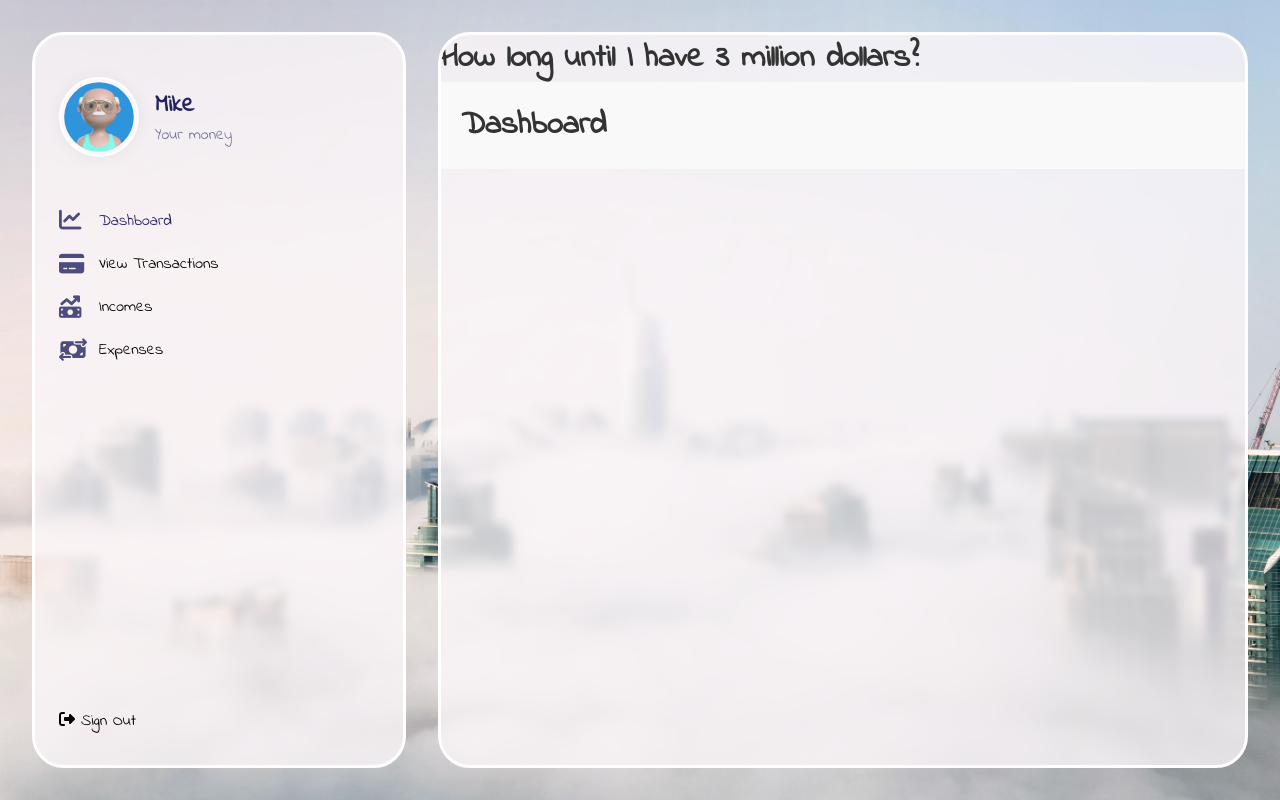
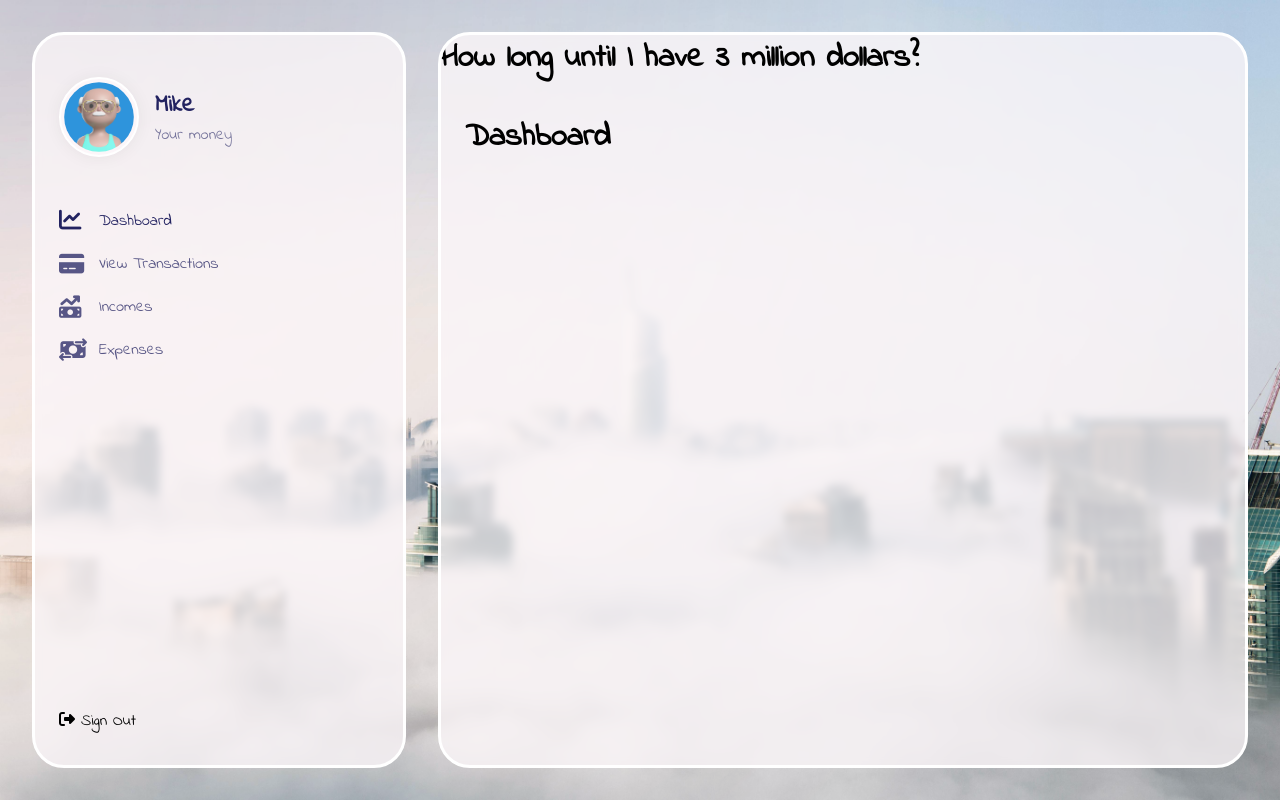
Before and after one commit to flufynarwhal/when-can-I, a React (Vite) app in the folder frontend/: page / in a window 1280 px wide. Built offline with nearby package versions, Linux system fonts and the light colour scheme; a web font is replaced by a local one.

Commit message:
setup globalContext

```diff
--- a/frontend/src/App.jsx
+++ b/frontend/src/App.jsx
@@ -8,9 +8,13 @@ import Navigation from "./Components/Navigation/Navigation";
 import Dashboard from "./Components/Dashboard/Dashboard";
 import Income from "./Components/Income/Income";
 import Expenses from "./Components/Expenses/Expenses";
+import { useGlobalContext } from "./context/globalContext";
 
 function App() {
   const [active, setActive] = useState(1);
+
+  const global = useGlobalContext();
+  console.log(global);
 
   const displayData = () => {
     switch (active) {
--- a/frontend/src/Components/Dashboard/Dashboard.css
+++ /dev/null
@@ -1,8 +0,0 @@
-.dashboard--container {
-  padding: 20px;
-  background-color: #f9f9f9;
-}
-
-h1 {
-  color: #333;
-}
--- a/frontend/src/Components/Dashboard/Dashboard.jsx
+++ b/frontend/src/Components/Dashboard/Dashboard.jsx
@@ -1,12 +1,17 @@
 import React from "react";
-import "./Dashboard.css";
+import styled from "styled-components";
+import { InnerLayout } from "../../styles/Layouts";
 
 function Dashboard() {
   return (
-    <div className="dashboard--container">
-      <h1>Dashboard</h1>
-    </div>
+    <DashboardStyled>
+      <InnerLayout>
+        <h1>Dashboard</h1>
+      </InnerLayout>
+    </DashboardStyled>
   );
 }
 
+const DashboardStyled = styled.div``;
+
 export default Dashboard;
--- a/frontend/src/Components/Expenses/Expenses.jsx
+++ b/frontend/src/Components/Expenses/Expenses.jsx
@@ -1,11 +1,17 @@
 import React from "react";
+import styled from "styled-components";
+import { InnerLayout } from "../../styles/Layouts";
 
 function Expenses() {
   return (
-    <div>
-      <h1>expenses</h1>
-    </div>
+    <ExpensesStyled>
+      <InnerLayout>
+        <h1>Expenses</h1>
+      </InnerLayout>
+    </ExpensesStyled>
   );
 }
 
+const ExpensesStyled = styled.div``;
+
 export default Expenses;
--- a/frontend/src/Components/Income/Income.jsx
+++ b/frontend/src/Components/Income/Income.jsx
@@ -1,14 +1,21 @@
 import React from "react";
+import styled from "styled-components";
 import { InnerLayout } from "../../styles/Layouts";
 
 function Income() {
   return (
-    <div className="income--container">
+    <IncomeStyled>
       <InnerLayout>
         <h1>Incomes</h1>
+        <div className="income--content">
+          <div className="form--container"></div>
+          <div className="incomes"></div>
+        </div>
       </InnerLayout>
-    </div>
+    </IncomeStyled>
   );
 }
 
+const IncomeStyled = styled.div``;
+
 export default Income;
--- a/frontend/src/Components/Navigation/Navigation.jsx
+++ b/frontend/src/Components/Navigation/Navigation.jsx
@@ -83,15 +83,18 @@ const NavStyled = styled.nav`
       font-weight: 500;
       cursor: pointer;
       transition: all 0.4s ease-in-out;
+      color: rgba(34, 34, 96, 0.75);
     }
     i {
-      color: rgba(34, 34, 96, 0.8);
+      color: rgba(34, 34, 96, 0.75);
       font-size: 1.4rem;
       transition: all 0.4s ease-in-out;
     }
   }
   .active {
-    color: rgba(34, 34, 96, 1);
+    color: rgba(34, 34, 96, 1) !important;
+    i {
+      color: rgba(34, 34, 96, 1) !important;
     }
     $::before {
       content: "";
@@ -103,6 +106,7 @@ const NavStyled = styled.nav`
       background: #222260;
       border-radius: 0 10px 10px 0;
     }
+  }
 `;
 
 export default Navigation;
--- /dev/null
+++ b/frontend/src/context/globalContext.jsx
@@ -0,0 +1,29 @@
+import React, { useContext, useState } from "react";
+import axios from "axios";
+
+const BASE_URL = "http://localhost:3000/api/v1/";
+const GlobalContext = React.createContext();
+
+export const GlobalProvider = ({ children }) => {
+  const [incomes, setIncomes] = useState([]);
+  const [expenses, setExpenses] = useState([]);
+  const [error, setError] = useState(null);
+
+  const addIncome = async (income) => {
+    try {
+      const response = await axios.post(`${BASE_URL}add-income`, income);
+    } catch (error) {
+      setError(err.response.data.message);
+    }
+  };
+
+  return (
+    <GlobalContext.Provider value={{ addIncome }}>
+      {children}
+    </GlobalContext.Provider>
+  );
+};
+
+export const useGlobalContext = () => {
+  return useContext(GlobalContext);
+};
--- a/frontend/src/index.jsx
+++ b/frontend/src/index.jsx
@@ -2,12 +2,14 @@ import React from "react";
 import ReactDOM from "react-dom/client";
 import App from "./App.jsx";
 import { GlobalStyle } from "./styles/GlobalStyle";
+import { GlobalProvider } from "./context/globalContext.jsx";
 
 const root = ReactDOM.createRoot(document.getElementById("root"));
 
 root.render(
   <React.StrictMode>
     <GlobalStyle />
+    <GlobalProvider />
     <App />
   </React.StrictMode>
 );
```
Lines whose indentation alone changed are shown as unchanged.
